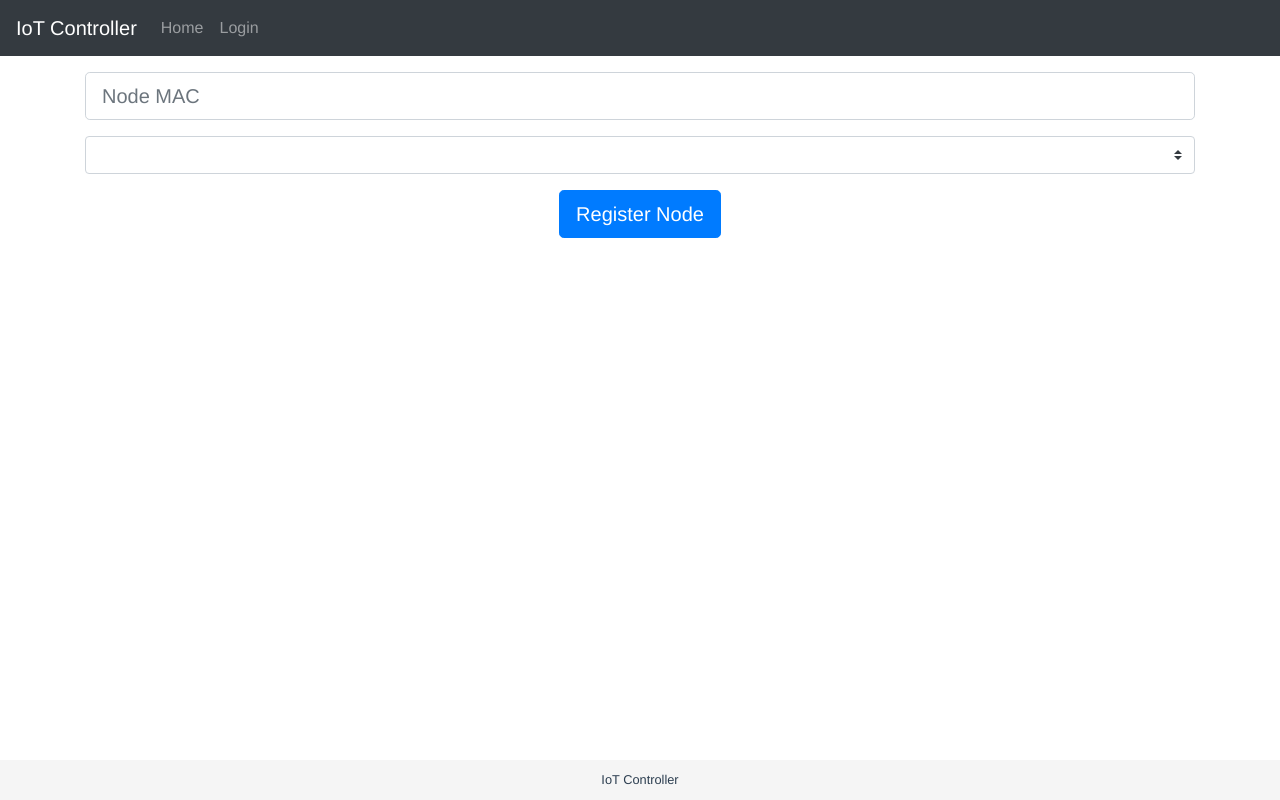
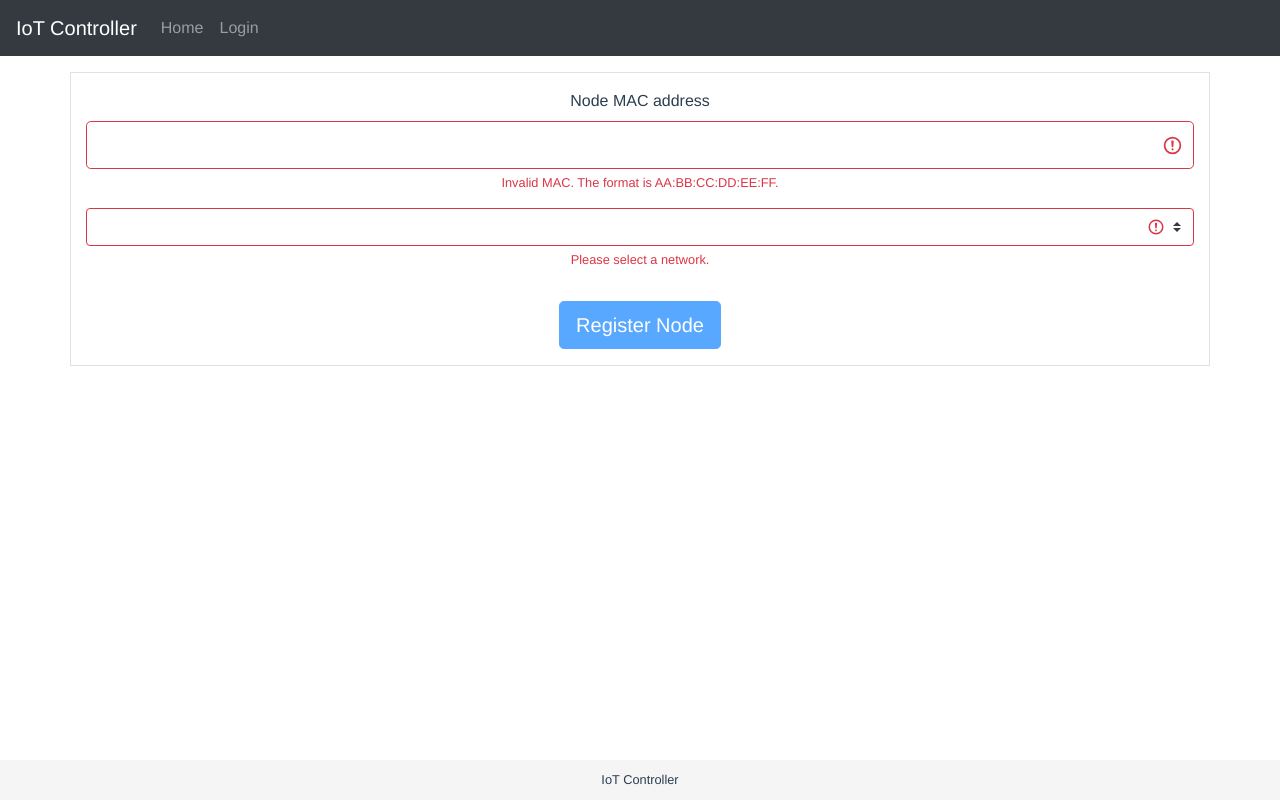
Before and after one commit to aretas77/iot-controller, a Vue app in the folder web/ui/: page /editor/1 in a window 1280 px wide. Built offline with nearby package versions, Linux system fonts and the light colour scheme.

Commit message:
ui: register a node

```diff
--- a/web/ui/src/common/api.service.js
+++ b/web/ui/src/common/api.service.js
@@ -77,6 +77,9 @@ export const NodesService = {
   create (params) {
     return ApiService.post('nodes', { node: params })
   },
+  createUnregistered (params) {
+    return ApiService.post('nodes', params)
+  },
   update (slug, params) {
     return ApiService.update('nodes', slug, { node: params })
   },
--- a/web/ui/src/store/node.module.js
+++ b/web/ui/src/store/node.module.js
@@ -7,6 +7,7 @@ import {
   NODE_EDIT,
   NODE_REMOVE,
   NODE_ADD,
+  UNREGISTERED_NODE_ADD,
   NODE_RESET_STATE
 } from './actions.type'
 import {
@@ -66,6 +67,11 @@ export const actions = {
     console.log('NODE_ADD call')
     return NodesService.create(state.node)
   },
+  [UNREGISTERED_NODE_ADD] (context, unregisteredNode) {
+    console.log('UNREGISTERED_NODE_ADD call')
+    console.log(unregisteredNode)
+    return NodesService.createUnregistered(unregisteredNode)
+  },
   [NODE_EDIT] ({ state }) {
     return NodesService.update(state.node.slug, state.node)
   },
--- a/web/ui/src/views/NodeRegister.vue
+++ b/web/ui/src/views/NodeRegister.vue
@@ -1,26 +1,40 @@
 <template>
   <div class="node-editor">
-    <b-container>
+    <b-container class="border mt-3">
       <b-row>
         <b-col>
           <IotctlListErrors :errors="errors" />
-
-          <b-form @submit.prevent="onPublish(unregisteredNode.slug)">
+          <b-form
+            id="register_node"
+            @submit.prevent="onPublish(unregisteredNode.slug)"
+            >
 
             <fieldset :disabled="inProgress">
-              <fieldset class="form-group">
-                <input
+              <b-form-group
+                id="mac-group"
+                label="Node MAC address"
+                label-for="mac-input"
+                >
+                <b-form-input
+                  id="mac-input"
                   type="text"
                   class="form-control form-control-lg"
                   v-model="unregisteredNode.mac"
-                  placeholder="Node MAC"
+                  :state="validateMAC"
                 />
-              </fieldset>
+                <b-form-invalid-feedback :state="validateMAC">
+                  Invalid MAC. The format is AA:BB:CC:DD:EE:FF.
+                </b-form-invalid-feedback>
+                <b-form-valid-feedback :state="validateMAC">
+                  Looks good.
+                </b-form-valid-feedback>
+              </b-form-group>
 
               <b-form-group>
                 <b-form-select
                   v-model="network"
                   :options="networksOptions"
+                  :state="validateNetwork"
                   >
                   <template v-slot:first v-if="currentNetwork.name">
                     <b-form-select-option
@@ -31,13 +45,16 @@
                     </b-form-select-option>
                   </template>
                 </b-form-select>
+                <b-form-invalid-feedback :state="validateNetwork">
+                  Please select a network.
+                </b-form-invalid-feedback>
               </b-form-group>
             </fieldset>
 
             <!-- Form submit button -->
             <button
-              :disabled="inProgress"
-              class="btn btn-lg pull-xs-right btn-primary"
+              :disabled="!validateMAC || !validateNetwork"
+              class="btn btn-lg pull-xs-right btn-primary m-3"
               type="submit"
             >
               Register Node
@@ -54,7 +71,7 @@ import { mapGetters } from 'vuex'
 import store from '@/store'
 import IotctlListErrors from '@/components/ListErrors'
 import {
-  NODE_ADD,
+  UNREGISTERED_NODE_ADD,
   NODE_RESET_STATE,
   FETCH_NETWORKS
 } from '@/store/actions.type'
@@ -101,21 +118,31 @@ export default {
       errors: {},
       unregisteredNode: {},
       network: null,
-      networksOptions: []
+      networksOptions: [],
+      validated: false
     }
   },
+
   computed: {
-    ...mapGetters(['currentUser', 'currentNetwork', 'networks'])
+    ...mapGetters(['currentUser', 'currentNetwork', 'networks']),
+    validateMAC () {
+      return this.validMAC(this.unregisteredNode.mac)
+    },
+    validateNetwork () {
+      return this.validNetwork()
+    }
   },
-
   methods: {
     // Publish the filled up form of Node creation
     onPublish (slug) {
-      const action = NODE_ADD
+      const action = UNREGISTERED_NODE_ADD
       this.inProgress = true
+      console.log(this.network)
       this.$store
-        .dispatch(action)
-        .then(({ data }) => {
+        .dispatch(action, {
+          mac: this.unregisteredNode.mac,
+          network_refer: this.network.ID
+        }).then(({ data }) => {
           this.inProgress = false
           this.$router.push({
             name: 'node',
@@ -128,7 +155,28 @@ export default {
     },
     fetchNetworks () {
       this.$store.dispatch(FETCH_NETWORKS, this.currentUser.ID)
+    },
+    validMAC: function (mac) {
+      var re = /^((([a-fA-F0-9][a-fA-F0-9]+[-]){5}|([a-fA-F0-9][a-fA-F0-9]+[:]){5})([a-fA-F0-9][a-fA-F0-9])$)|(^([a-fA-F0-9][a-fA-F0-9][a-fA-F0-9][a-fA-F0-9]+[.]){2}([a-fA-F0-9][a-fA-F0-9][a-fA-F0-9][a-fA-F0-9]))$/
+      return re.test(mac)
+    },
+    validNetwork: function () {
+      if (this.network === null || this.network === undefined) {
+        return false
+      }
+      for (const key of this.networks) {
+        if (this.currentNetwork.name === key.name) {
+          return true
+        }
+      }
+      return false
     }
   }
 }
 </script>
+
+<style lang="scss">
+.register_node {
+  position: relative;
+}
+</style>
```
